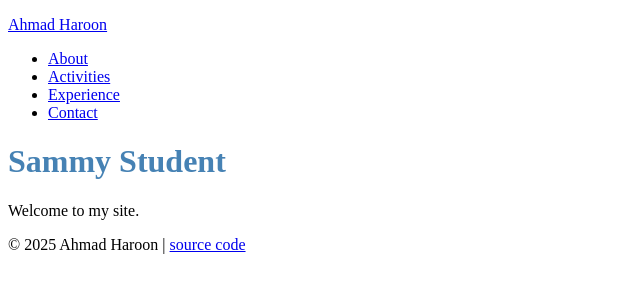
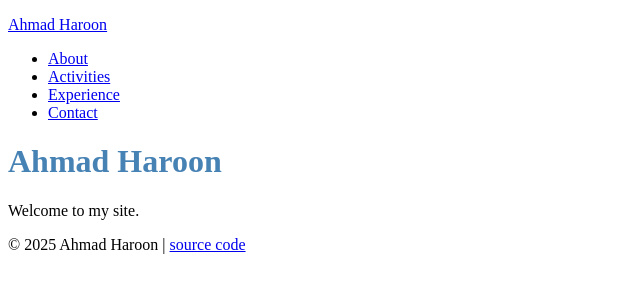
Before and after one commit to ahmadhrc/Ahmad, a plain HTML site: page index.html in a window 1280 px wide. Shown: the whole page, without its empty margins (0-640 px from the left). Drawn offline with Linux system fonts and the light colour scheme.

Commit message:
Update index.html

```diff
--- a/index.html
+++ b/index.html
@@ -19,7 +19,7 @@
     </header>
 
     <div class="page">
-      <h1>Sammy Student</h1>
+      <h1>Ahmad Haroon</h1>
       <p>Welcome to my site.</p>
     </div>
 
```
